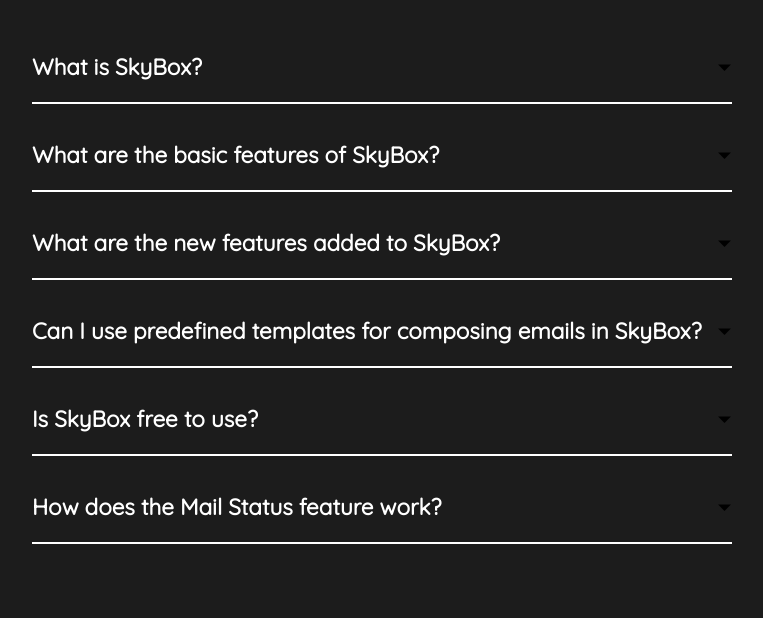
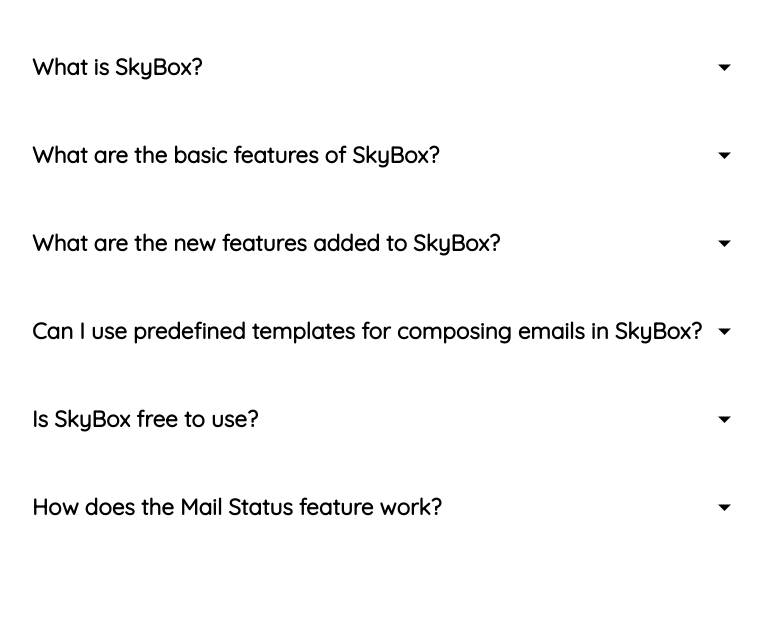
Before and after one commit to shivangiphilic/Skybox, a plain HTML site: page index.html in a window 1280 px wide. Shown: the part 182-800 px from the top of the page, without its empty margins (98-861 px from the left). Drawn offline with Linux system fonts and the light colour scheme.

Commit message:
Update style.css

```diff
--- a/style.css
+++ b/style.css
@@ -6,8 +6,8 @@
 
 body {
     font-family: "Quicksand", sans-serif;
-    background:#1c1c1c;
-    color: #fff;
+    background:#fff;
+    color: black;
 }
 section{
     min-height: 100vh;
```
